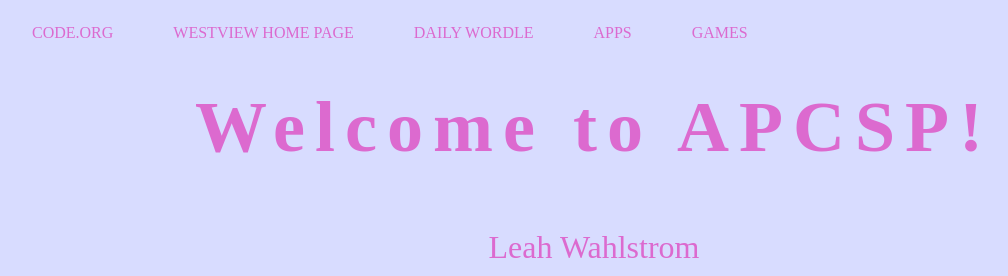
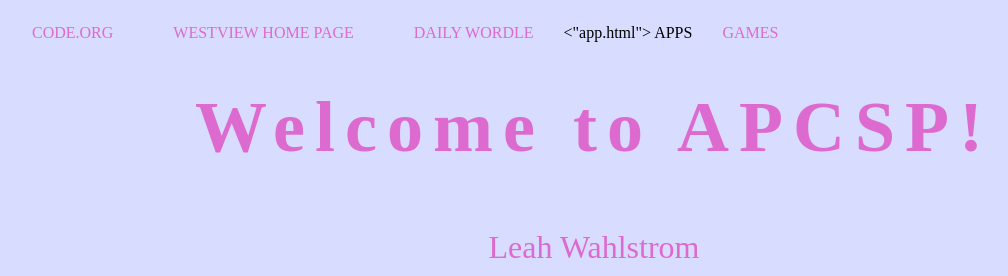
Before and after one commit to WVCS/website-leah-wahlstrom, a plain HTML site: page index.html in a window 1280 px wide. Shown: the top 276 px of the page, without its empty margins (46-1054 px from the left). Drawn offline with Linux system fonts and the light colour scheme.

Commit message:
Update index.html

```diff
--- a/index.html
+++ b/index.html
@@ -9,7 +9,7 @@
       <li> <a href="https://code.org/">CODE.ORG </a></li>
       <li> <a href="https://www.powayusd.com/en-US/Schools/HS/WVHS/HOME"> WESTVIEW HOME PAGE </a></li>
       <li> <a href="https://www.nytimes.com/games/wordle/index.html"> DAILY WORDLE </a></li>
-      <li> <a href="https://codepen.io/leahwahlstrom/pen/YzvmXGm?editors=1100"> APPS </a></li>
+      <li> <"app.html"> APPS </a></li>
       <li> <a href="https://codepen.io/leahwahlstrom/pen/wvXVaPJ">  GAMES </a></li>
     </ul>
     <br>
```
